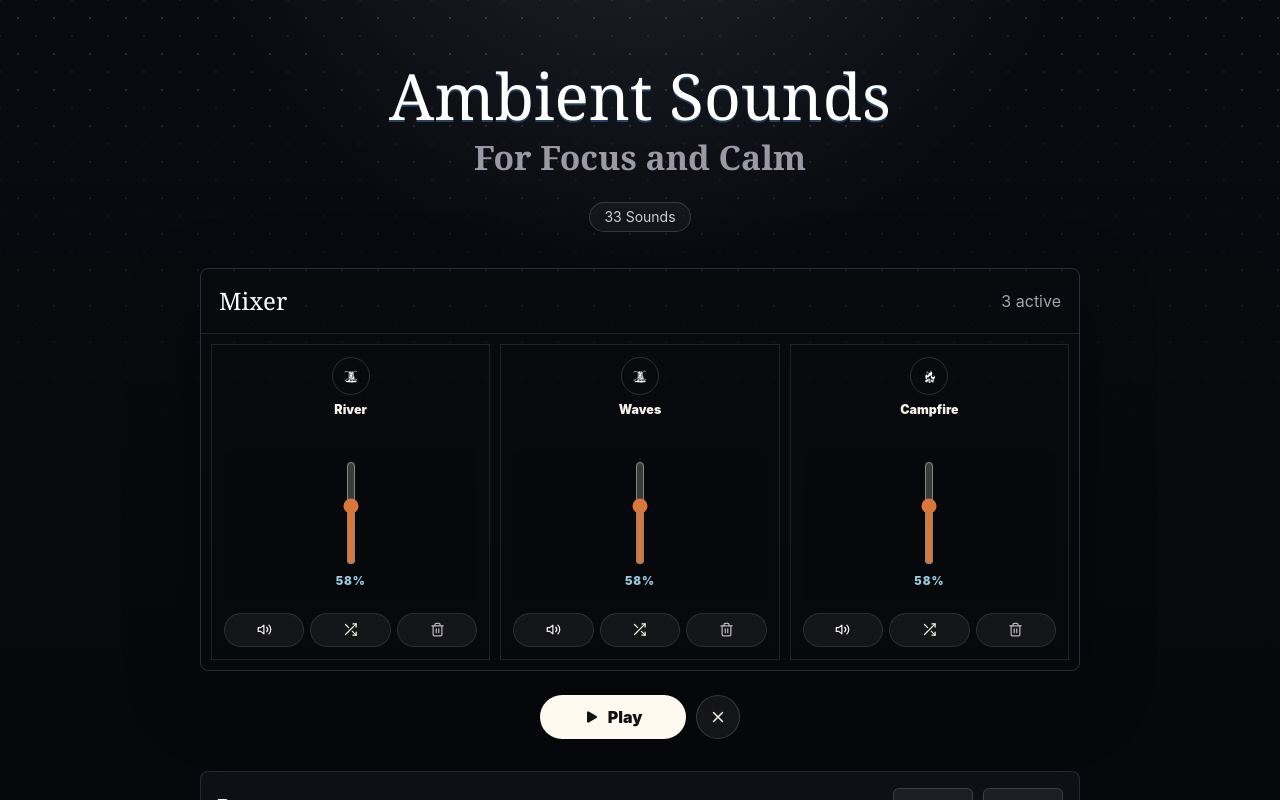
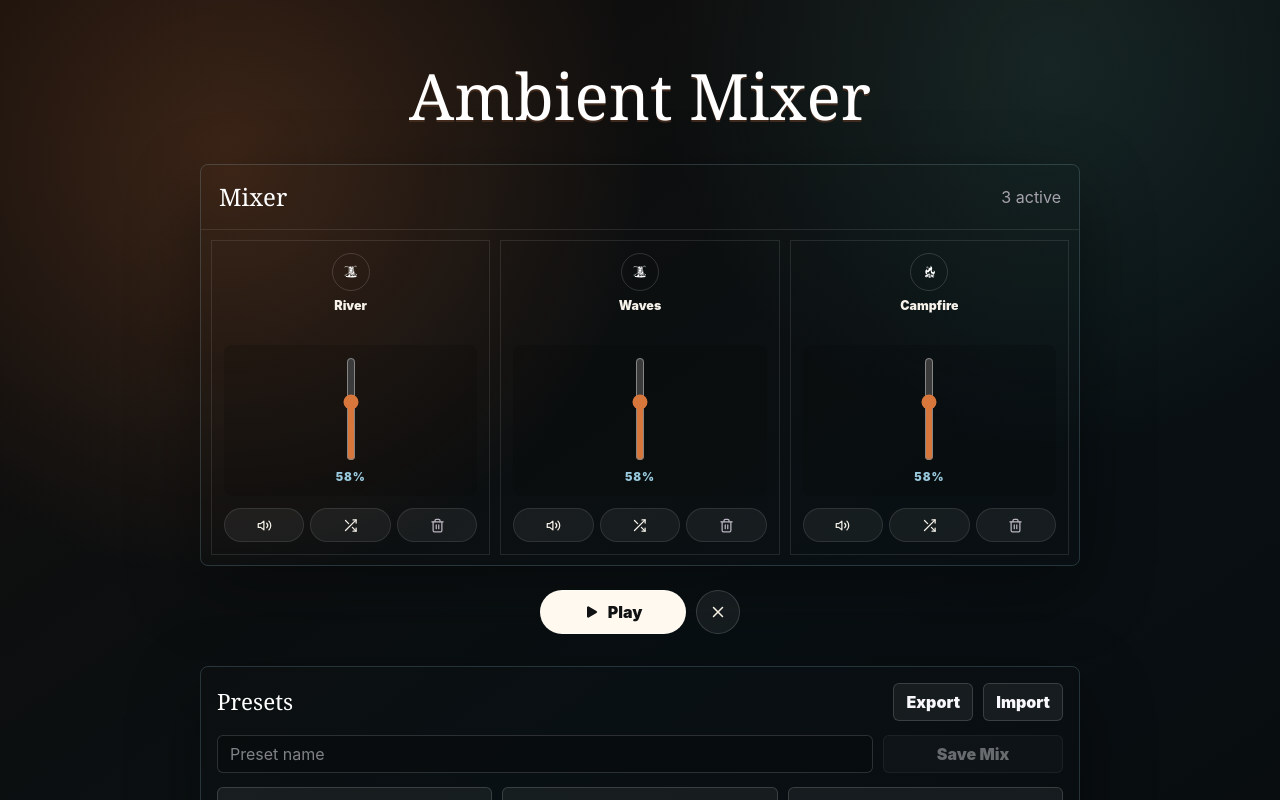
Before and after one commit to holyhell24/AmbientMixer, a React (Vite) app: page / in a window 1280 px wide. Shown: the top 800 px of the page. Built offline with nearby package versions, Linux system fonts and the light colour scheme.

Commit message:
Text changes, style changes, seamless loop

```diff
--- a/src/App.tsx
+++ b/src/App.tsx
@@ -7,12 +7,7 @@ import TransportControls from "./components/TransportControls";
 import presetData from "./presets.json";
 import { categoryLabels, sounds } from "./soundLibrary";
 import { SoundCategory } from "./types";
-import type {
-  PresetFile,
-  Sound,
-  SoundPreset,
-  TrackState,
-} from "./types";
+import type { PresetFile, Sound, SoundPreset, TrackState } from "./types";
 
 const initialTracks: TrackState[] = sounds.map((sound, index) => ({
   id: sound.id,
@@ -52,8 +47,9 @@ const mergePresets = (
 };
 
 function App() {
-  const [selectedCategory, setSelectedCategory] =
-    useState<SoundCategory>(SoundCategory.Nature);
+  const [selectedCategory, setSelectedCategory] = useState<SoundCategory>(
+    SoundCategory.Nature,
+  );
   const [tracks, setTracks] = useState<TrackState[]>(initialTracks);
   const [isPlaying, setIsPlaying] = useState(false);
   const [customPresets, setCustomPresets] = useState<SoundPreset[]>(() => {
@@ -142,6 +138,7 @@ function App() {
       }
 
       audio.pause();
+      audio.currentTime = 0;
     });
   }, [getAudio, isPlaying, soundById, tracks]);
 
@@ -275,17 +272,26 @@ function App() {
 
   return (
     <main className="mx-auto min-h-svh w-[min(880px,calc(100%-32px))] px-0 py-16 text-[#f8f7fb] max-[640px]:w-[min(100%-12px,880px)] max-[640px]:pt-8">
-        <section className="grid justify-items-center pb-16 text-center max-[640px]:pb-12" aria-labelledby="app-title">
-          <h1 className="m-0 font-serif text-[clamp(2.2rem,7vw,4rem)] leading-none tracking-normal text-white [text-shadow:0_2px_0_rgba(46,76,113,0.8)]" id="app-title">
-            Ambient Sounds
+      <section
+        className="grid justify-items-center pb-16 text-center max-[640px]:pb-12"
+        aria-labelledby="app-title"
+      >
+        <h1
+          className="m-0 font-serif text-[clamp(2.2rem,7vw,4rem)] leading-none tracking-normal text-white [text-shadow:0_2px_0_rgba(72,46,31,0.85)]"
+          id="app-title"
+        >
+          Ambient Mixer
         </h1>
-          <p className="mt-1 mb-5 font-serif text-[clamp(1.45rem,4vw,2.1rem)] font-black tracking-normal text-[#9c98a5]">For Focus and Calm</p>
-          <span className="inline-flex min-h-[30px] items-center rounded-full border border-white/15 bg-white/[0.04] px-3.5 text-sm capitalize text-[#c9cedc]">{sounds.length} sounds</span>
       </section>
 
-        <aside className="mb-6 -mt-7 overflow-hidden rounded-lg border border-[#9acae0]/20 bg-[linear-gradient(180deg,rgba(154,202,224,0.08),rgba(255,255,255,0.025)),rgba(18,20,25,0.88)] shadow-[0_24px_70px_rgba(0,0,0,0.36)]" aria-label="Mixer channels">
+      <aside
+        className="mb-6 -mt-7 overflow-hidden rounded-lg border border-[#9acae0]/20 bg-[linear-gradient(180deg,rgba(154,202,224,0.08),rgba(255,255,255,0.025)),rgba(18,20,25,0.88)] shadow-[0_24px_70px_rgba(0,0,0,0.36)]"
+        aria-label="Mixer channels"
+      >
         <div className="flex items-center justify-between gap-3.5 border-b border-white/10 px-4.5 py-4 text-[#a5a2ad]">
-            <h2 className="m-0 font-serif text-2xl tracking-normal text-white">Mixer</h2>
+          <h2 className="m-0 font-serif text-2xl tracking-normal text-white">
+            Mixer
+          </h2>
           <span>{activeTracks.length} active</span>
         </div>
         {activeSounds.length > 0 ? (
@@ -304,9 +310,7 @@ function App() {
                   key={sound.id}
                   sound={sound}
                   track={track}
-                    onChangeVolume={(volume) =>
-                      updateTrack(sound.id, { volume })
-                    }
+                  onChangeVolume={(volume) => updateTrack(sound.id, { volume })}
                   onToggleActive={() =>
                     updateTrack(sound.id, { active: !track.active })
                   }
@@ -327,7 +331,10 @@ function App() {
         )}
       </aside>
 
-        <section className="relative mb-8 mt-3 grid justify-items-center max-[640px]:mb-7 max-[640px]:mt-2" aria-label="Playback controls">
+      <section
+        className="relative mb-8 mt-3 grid justify-items-center max-[640px]:mb-7 max-[640px]:mt-2"
+        aria-label="Playback controls"
+      >
         <TransportControls
           activeCount={activeTracks.length}
           isPlaying={isPlaying}
@@ -345,17 +352,28 @@ function App() {
         onSavePreset={savePreset}
       />
 
-        <section className="grid gap-4.5 justify-items-center" aria-label="Categories">
-          <h2 className="m-0 font-serif text-[clamp(1.65rem,4vw,2.15rem)] tracking-normal text-white">Categories</h2>
+      <section
+        className="grid gap-4.5 justify-items-center"
+        aria-label="Categories"
+      >
+        <h2 className="m-0 font-serif text-[clamp(1.65rem,4vw,2.15rem)] tracking-normal text-white">
+          Categories
+        </h2>
         <CategoryFilter
           activeCategory={selectedCategory}
           onSelectCategory={setSelectedCategory}
         />
       </section>
 
-        <section className="mt-8 grid gap-5.5 justify-items-center" aria-labelledby="library-title">
+      <section
+        className="mt-8 grid gap-5.5 justify-items-center"
+        aria-labelledby="library-title"
+      >
         <div className="grid justify-items-center gap-3">
-            <h2 className="m-0 font-serif text-[clamp(1.65rem,4vw,2.15rem)] tracking-normal text-white" id="library-title">
+          <h2
+            className="m-0 font-serif text-[clamp(1.65rem,4vw,2.15rem)] tracking-normal text-white"
+            id="library-title"
+          >
             {categoryLabels[selectedCategory]}
           </h2>
         </div>
--- a/src/components/PresetManager/PresetManager.tsx
+++ b/src/components/PresetManager/PresetManager.tsx
@@ -45,7 +45,7 @@ function PresetManager({
 
   return (
     <section
-      className="my-[18px] mb-[34px] grid gap-3.5 rounded-lg border border-white/10 bg-[rgba(18,20,25,0.76)] p-4"
+      className="my-[18px] mb-[34px] grid gap-3.5 rounded-lg border border-[#9acae0]/20 bg-[linear-gradient(180deg,rgba(154,202,224,0.08),rgba(255,255,255,0.025)),rgba(18,20,25,0.88)] p-4 shadow-[0_24px_70px_rgba(0,0,0,0.36)]"
       aria-label="Sound presets"
     >
       <div className="flex flex-wrap items-center justify-between gap-2.5">
--- a/src/index.css
+++ b/src/index.css
@@ -5,7 +5,12 @@
     color: #f8f7fb;
     background: #07080b;
     font-family:
-      Inter, ui-sans-serif, system-ui, -apple-system, BlinkMacSystemFont, "Segoe UI",
+      Inter,
+      ui-sans-serif,
+      system-ui,
+      -apple-system,
+      BlinkMacSystemFont,
+      "Segoe UI",
       sans-serif;
     font-synthesis: none;
     text-rendering: optimizeLegibility;
@@ -22,8 +27,17 @@
     min-height: 100svh;
     margin: 0;
     background:
-      radial-gradient(circle at 50% -10%, rgba(104, 121, 145, 0.22), transparent 28rem),
-      linear-gradient(180deg, #0a0b10 0%, #07080b 46%, #08090c 100%);
+      radial-gradient(
+        circle at 18% 10%,
+        rgba(216, 119, 59, 0.22),
+        transparent 26rem
+      ),
+      radial-gradient(
+        circle at 82% 4%,
+        rgba(64, 128, 116, 0.2),
+        transparent 24rem
+      ),
+      linear-gradient(145deg, #120d0a 0%, #091013 45%, #07080b 100%);
   }
 
   body::before {
@@ -31,9 +45,6 @@
     inset: 0;
     pointer-events: none;
     content: "";
-    background-image:
-      radial-gradient(circle, rgba(255, 255, 255, 0.16) 1px, transparent 1px),
-      radial-gradient(circle, rgba(255, 255, 255, 0.08) 1px, transparent 1px);
     background-position:
       0 0,
       18px 18px;
```
Lines whose indentation alone changed are shown as unchanged.
